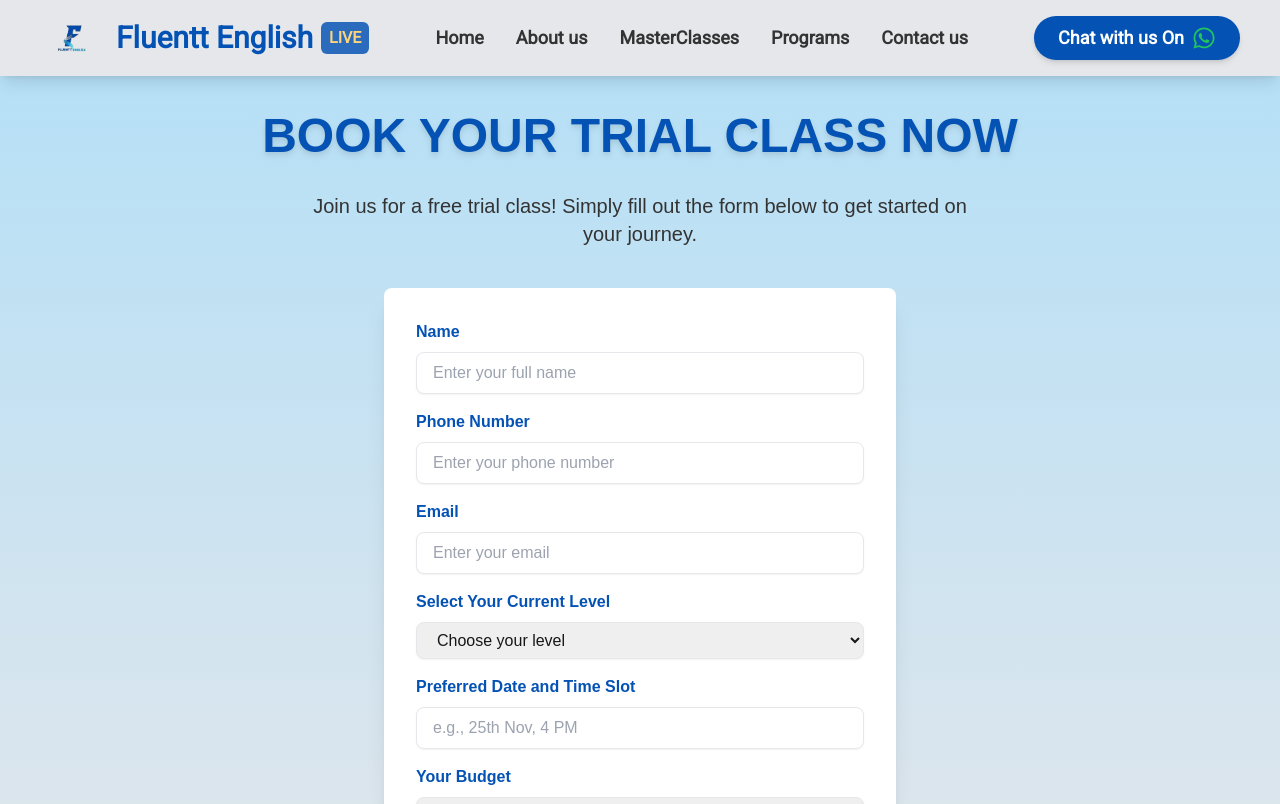
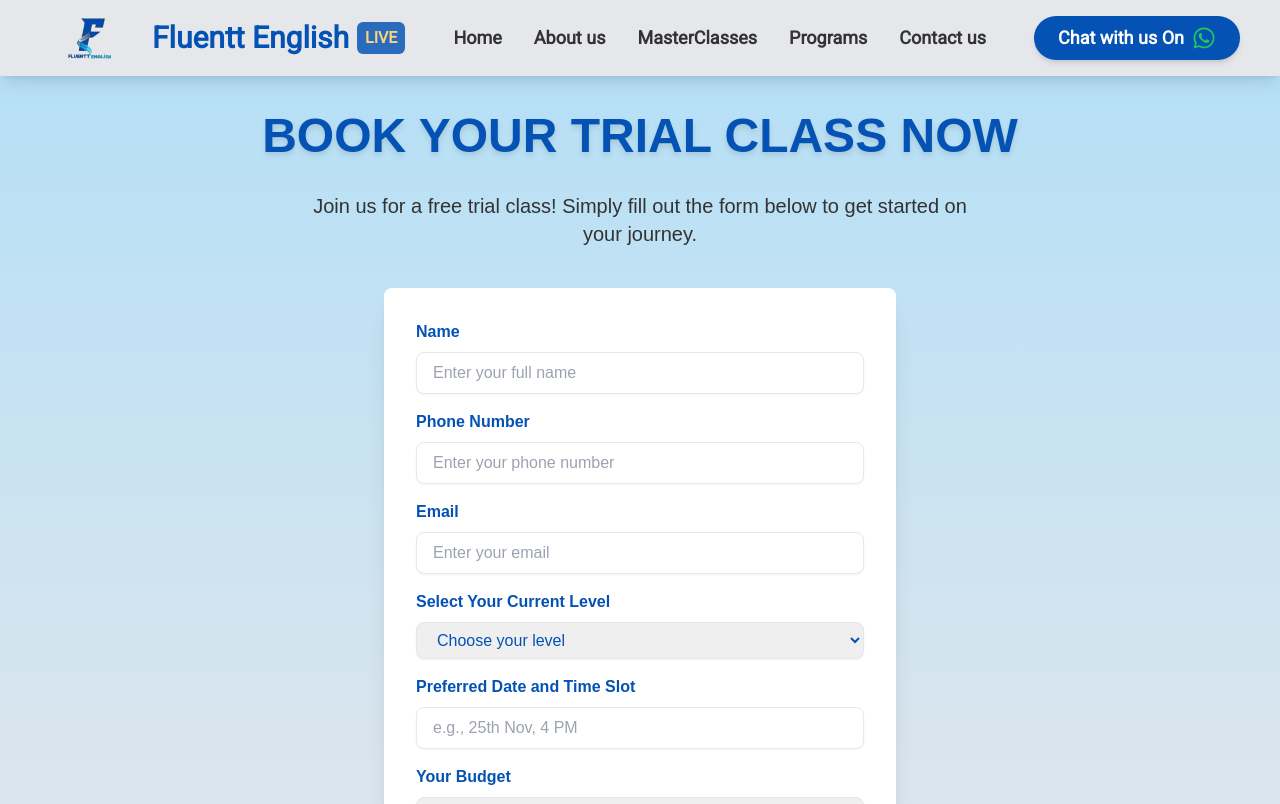
Before and after one commit to khantalha3250/fluentenglish, a Next.js app: page /join in a window 1280 px wide. Shown: the top 804 px of the page. Built offline with nearby package versions, Linux system fonts and the light colour scheme.

Commit message:
Header and font change

```diff
--- a/app/components/Header.tsx
+++ b/app/components/Header.tsx
@@ -47,16 +47,18 @@ export default function Header() {
         {/* Logo and Title */}
        {/* Logo and Title */}
 <div className="flex items-center space-x-3">
-  <div className="relative w-12 sm:w-16">
+<div className="relative w-30 sm:w-30">
   <Image
     src="/logo2.png"
     alt="FluentEnglish Logo"
-      width={120} // Optional if dynamic height is applied
-      height={120} // Optional if dynamic height is applied
-      className="w-full h-auto object-contain" // Maintains aspect ratio
+    width={100} // Provide width and height for aspect ratio reference
+    height={100}
+    className="object-contain"
     priority
+
   />
 </div>
+
   <h1 className="text-xl sm:text-2xl lg:text-3xl font-extrabold text-deepBlue flex items-center">
     Fluentt English
     <span className="ml-2 text-brightYellow bg-deepBlue px-2 py-1 rounded-md text-sm sm:text-base font-bold uppercase animate-pulse">
--- a/app/components/JoinCoursePage.tsx
+++ b/app/components/JoinCoursePage.tsx
@@ -22,7 +22,7 @@ const JoinCoursePage: React.FC = () => {
     e.preventDefault();
 
     const scriptURL =
-      "https://script.google.com/macros/s/AKfycbx4y1aDHxuZaauHEr0_Z31fuQMJp4AxSvdo7GuEXrFIditmKeCkGW57-GnYP9PsySLz/exec"; // Replace with your Web App URL
+      "https://script.google.com/macros/s/AKfycbxLGK7vu3JoZBYOyK4TGKanLisoCpOzGq-yVPirm0xsu5-Z_HflFHJLIcoF8pRqS2-D/exec"; // Replace with your Web App URL
 
     fetch(scriptURL, {
       method: "POST",
@@ -87,7 +87,7 @@ const JoinCoursePage: React.FC = () => {
       <form
         name="join-course-form"
         onSubmit={handleSubmit}
-        className="w-full max-w-lg bg-white shadow-xl rounded-lg p-8 animate-fadeInUp transition-transform duration-300 ease-in-out transform hover:scale-105"
+        className="w-full text-deepBlue max-w-lg bg-white shadow-xl rounded-lg p-8 animate-fadeInUp transition-transform duration-300 ease-in-out transform hover:scale-105 te"
       >
         {/* Name */}
         <div className="mb-4">
--- a/app/components/Programs.tsx
+++ b/app/components/Programs.tsx
@@ -29,7 +29,7 @@ export default function Programs() {
           ],
         },
         {
-          title: "Program 2: From Intermediate to Advanced Level",
+          title: "From Intermediate to Advanced Level",
           variants: [
             {
               name: "Fastened Program",
@@ -55,7 +55,7 @@ export default function Programs() {
           ],
         },
         {
-          title: "Program 3: For Kids (Ages 7-15)",
+          title: "For Kids (Ages 7-15)",
           variants: [
             {
               name: "Extended Program",
```
Lines whose indentation alone changed are shown as unchanged.
